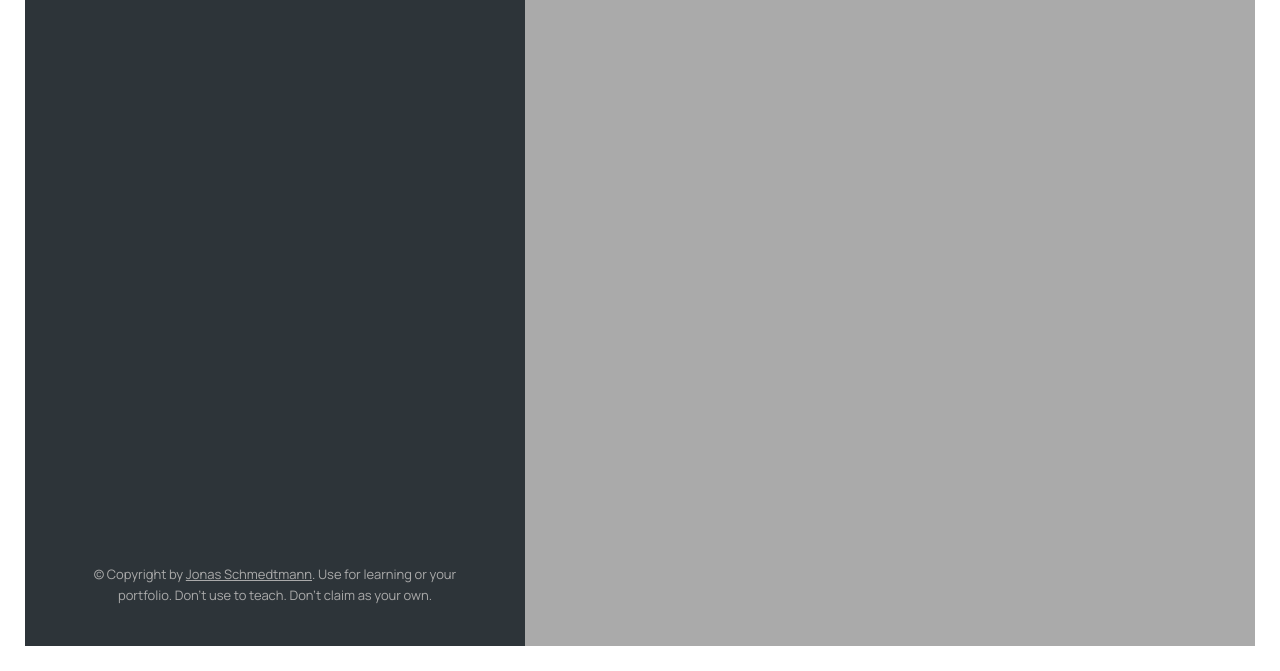
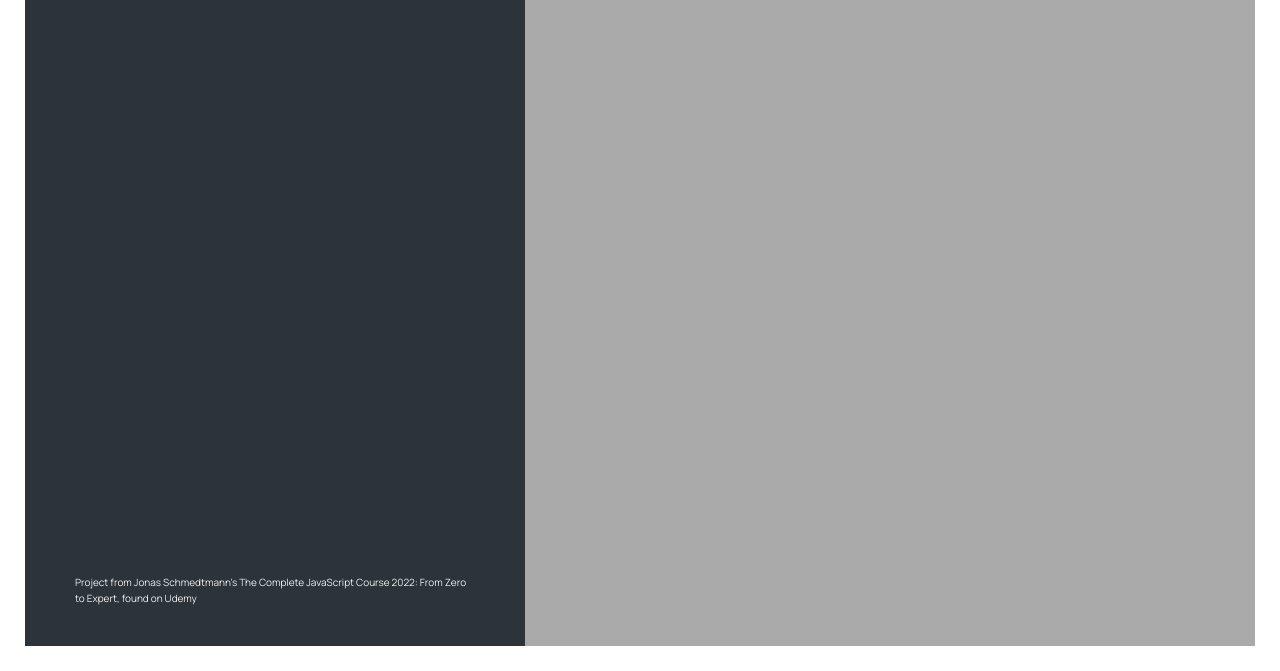
Before and after one commit to MLabreche9/exerciseMap, a website: page index.html in a window 1280 px wide. Shown: the part 129-800 px from the top of the page. Drawn offline with nearby package versions, Linux system fonts and the light colour scheme.

Commit message:
modification

```diff
--- a/index.html
+++ b/index.html
@@ -119,15 +119,9 @@
         </li> -->
       </ul>
 
-      <p class="copyright">
-        &copy; Copyright by
-        <a
-          class="twitter-link"
-          target="_blank"
-          href="https://twitter.com/jonasschmedtman"
-          >Jonas Schmedtmann</a
-        >. Use for learning or your portfolio. Don't use to teach. Don't claim
-        as your own.
+      <p>
+        Project from Jonas Schmedtmann's The Complete JavaScript Course 2022:
+        From Zero to Expert, found on Udemy
       </p>
     </div>
 
```
